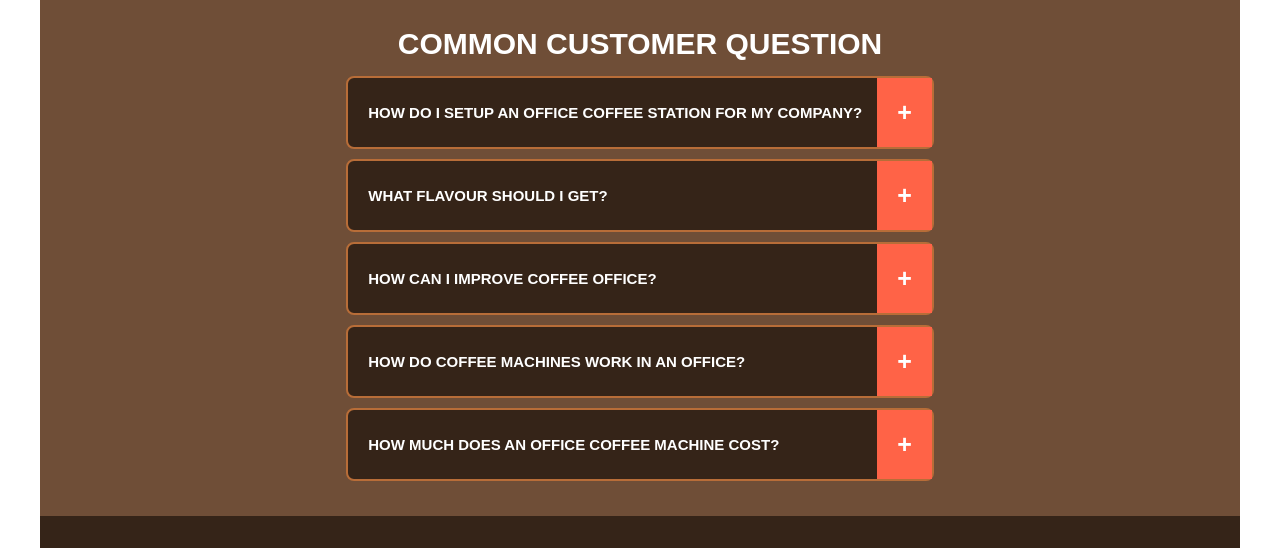
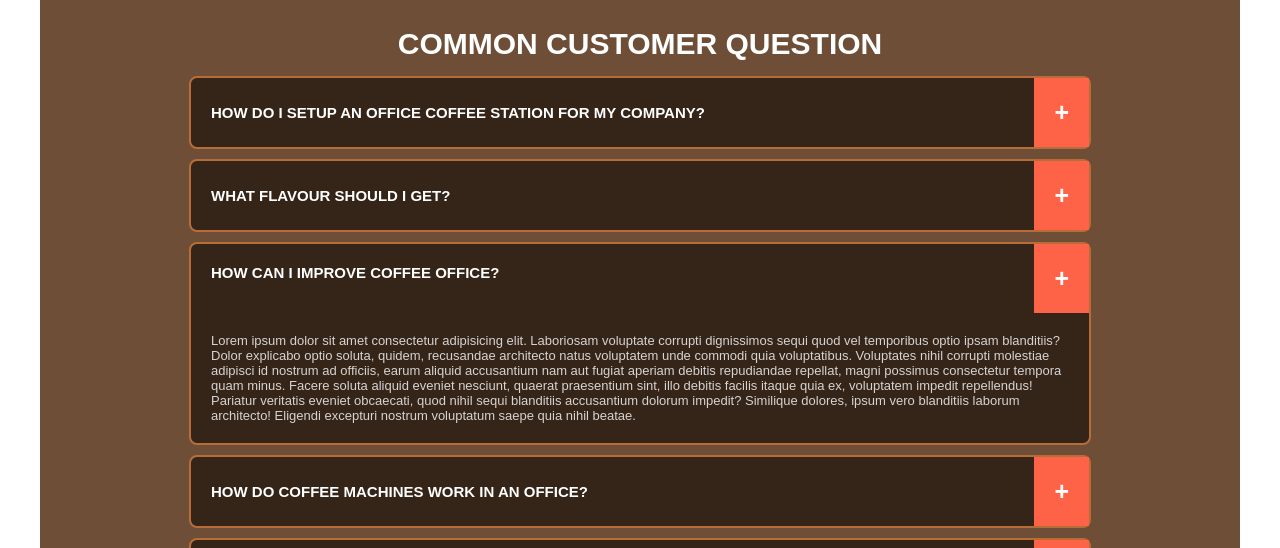
Before and after one commit to purwanchalavi/sitecoffee, a plain HTML site: page index.html in a window 1280 px wide. Shown: the part 1314-1862 px from the top of the page. Drawn offline with Linux system fonts and the light colour scheme.

Commit message:
f commit

```diff
--- /dev/null
+++ b/app.js
@@ -0,0 +1,19 @@
+// let btn = document.querySelector('span');
+// let div = document.querySelector('p');
+// btn.addEventListener('click',()=>{
+//    if(div.style.display === 'none'){
+//       div.style.display ='block';
+//    }
+//    else{
+//       div.style.display ='none';
+//    }
+// })
+function toggle(){
+   var x = document.getElementById("av");
+   if(x.style.display === "none"){
+      x.style.display = "block";
+   }
+   else{
+      x.style.display = "none";
+   }
+}
--- a/index.html
+++ b/index.html
@@ -14,6 +14,7 @@
       src="https://kit.fontawesome.com/478f80564f.js"
       crossorigin="anonymous"
     ></script>
+    <script src="app.js"></script>
   </head>
   <body>
     <header>
@@ -122,8 +123,11 @@
         <span>+</span>
         </div>
         <div class="support2">
+          <div class="lrm">
           <p>HOW CAN I IMPROVE COFFEE OFFICE?</p>
-          <span>+</span>
+          <span onclick="toggle()">+</span>
+        </div>
+          <p id="av">Lorem ipsum dolor sit amet consectetur adipisicing elit. Laboriosam voluptate corrupti dignissimos sequi quod vel temporibus optio ipsam blanditiis? Dolor explicabo optio soluta, quidem, recusandae architecto natus voluptatem unde commodi quia voluptatibus. Voluptates nihil corrupti molestiae adipisci id nostrum ad officiis, earum aliquid accusantium nam aut fugiat aperiam debitis repudiandae repellat, magni possimus consectetur tempora quam minus. Facere soluta aliquid eveniet nesciunt, quaerat praesentium sint, illo debitis facilis itaque quia ex, voluptatem impedit repellendus! Pariatur veritatis eveniet obcaecati, quod nihil sequi blanditiis accusantium dolorum impedit? Similique dolores, ipsum vero blanditiis laborum architecto! Eligendi excepturi nostrum voluptatum saepe quia nihil beatae.</p>
           </div>
           <div class="support3">
             <p>HOW DO COFFEE MACHINES WORK IN AN OFFICE?</p>
--- a/style.css
+++ b/style.css
@@ -240,24 +240,26 @@ form{
     width: 30%;
 }
 .info{
-    display: grid;
-    justify-content: center;
+    display: flex;
+    justify-content: space-between;
     background-color: #6F4E37;
     flex-direction: column;
     gap: 10px;
     padding: 5px;
+    width: 80%;
+    margin: 0 auto;
 
 }
 .support{
     display: flex;
     border: 2px solid #b86d38;
+    justify-content: space-between;
     align-items: center;
     background-color: #352418;
     color: #fff;
     border-radius: 8px;
     font-weight: 550;
     font-size: 15px;
-
 }
 .support1{
     display: flex;
@@ -280,6 +282,17 @@ form{
     border-radius: 8px;
     font-weight: 550;
     font-size: 15px;
+    flex-direction: column;
+}
+.lrm{
+    display: flex;
+    justify-content: space-between;
+    width: 100%;
+}
+#av{
+    font-size: 13px;
+    font-weight: 500;
+    opacity: 0.8;
 }
 .support3{
     display: flex;
```
